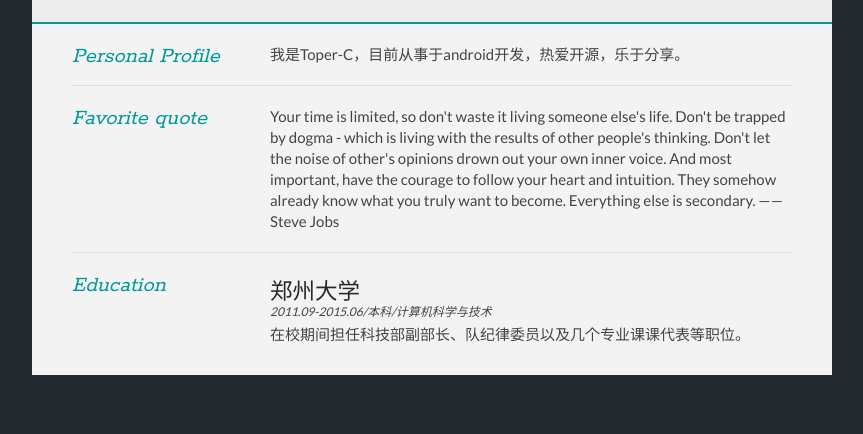
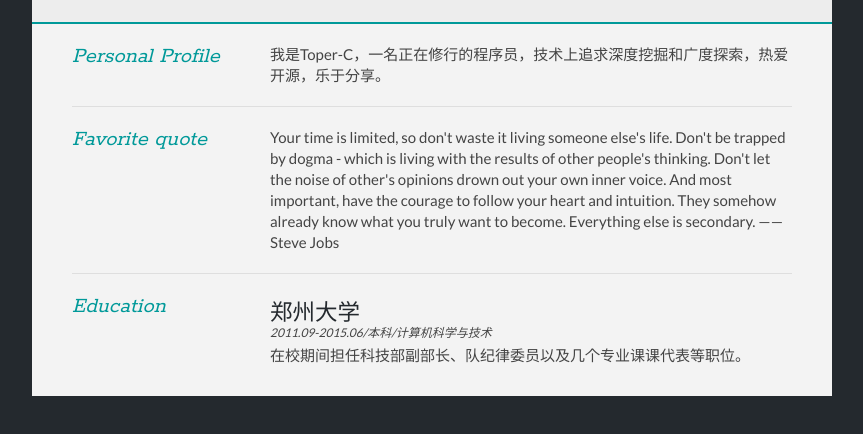
Before and after one commit to ixinrun/ixin.run, a plain HTML site: page about/index.html in a window 1280 px wide. Shown: the part 152-586 px from the top of the page, without its empty margins (208-1071 px from the left). Drawn offline with Linux system fonts and the light colour scheme.

Commit message:
chang about/index

```diff
--- a/about/index.html
+++ b/about/index.html
@@ -44,7 +44,7 @@
 				</div>
 
 				<div class="sectionContent">
-					<p>我是Toper-C，目前从事于android开发，热爱开源，乐于分享。</p>
+					<p>我是Toper-C，一名正在修行的程序员，技术上追求深度挖掘和广度探索，热爱开源，乐于分享。</p>
 				</div>
 			</article>
 			<div class="clear"></div>
```
